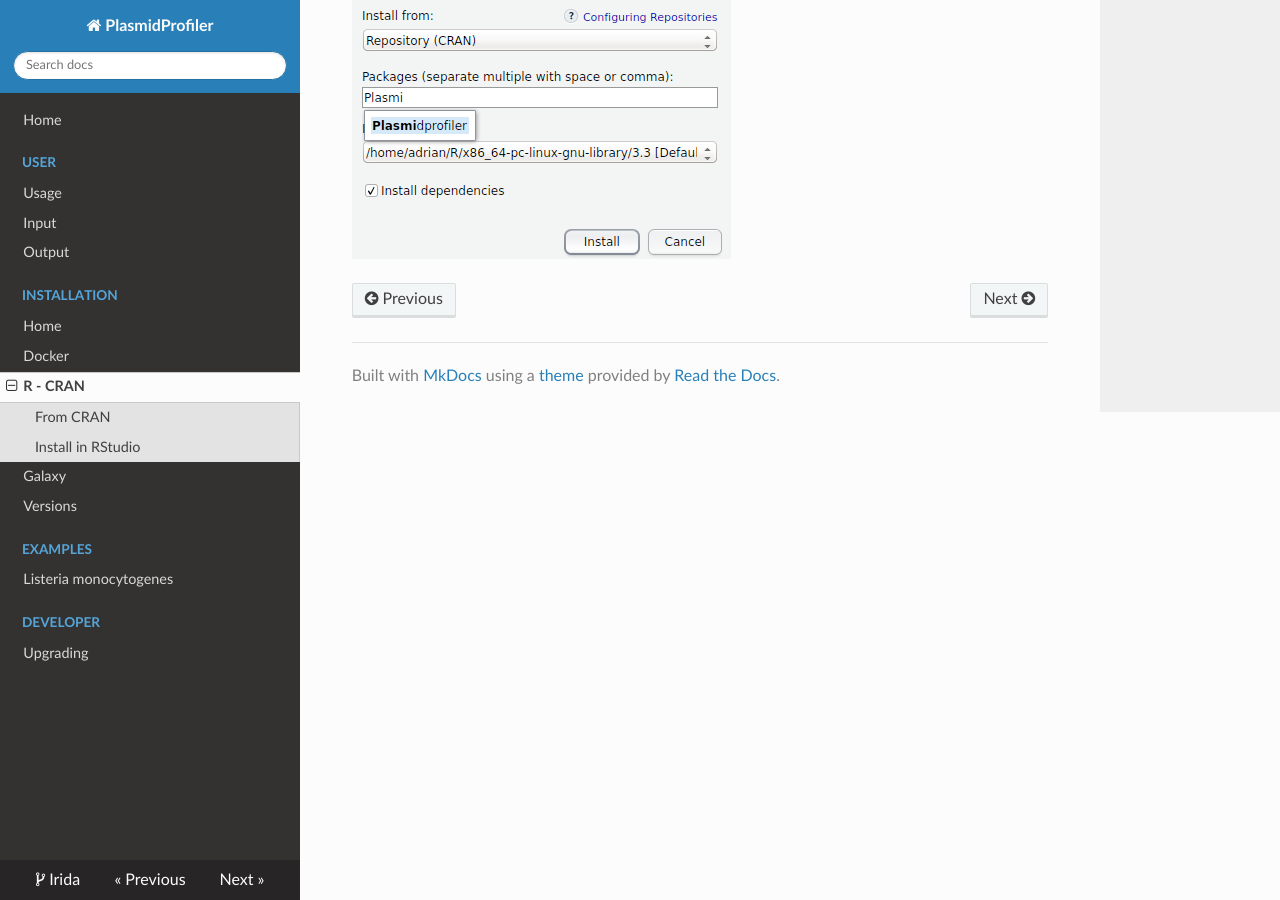
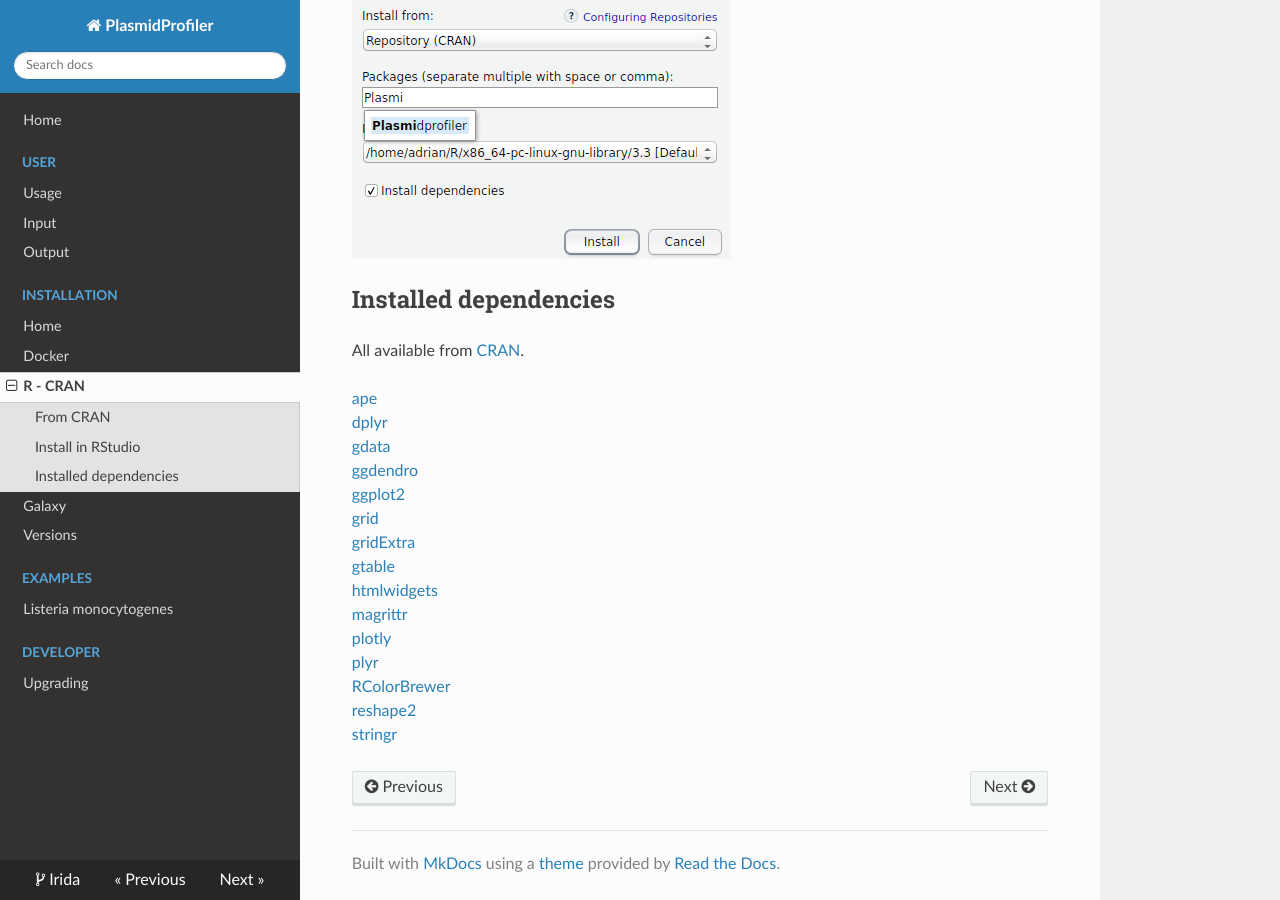
Before and after one commit to phac-nml/plasmidprofiler-galaxy, an MkDocs documentation site: the page built from docs/install/r-cran.md, in a window 1280 px wide and 900 px high, scrolled down 624 px. Built offline with MkDocs 1.6.1, drawn with Linux system fonts in a browser that asks for light colours; nearby versions of some CDN libraries; old or Windows-style settings are respelled for this version of MkDocs.

Commit message:
Updated r-cran to include links to all dependencies.

```diff
--- a/docs/install/r-cran.md
+++ b/docs/install/r-cran.md
@@ -19,6 +19,25 @@
 
 ![Install in RStudio][]
 
+## Installed dependencies
+
+All available from [CRAN][].
+
+[ape][]
+[dplyr][]
+[gdata][]
+[ggdendro][]
+[ggplot2][]
+[grid][]
+[gridExtra][]
+[gtable][]
+[htmlwidgets][]
+[magrittr][]
+[plotly][]
+[plyr][]
+[RColorBrewer][]
+[reshape2][]
+[stringr][]
 
 
 
@@ -33,8 +52,18 @@
 [CRAN]: https://cran.r-project.org/package=Plasmidprofiler
 [RStudio]: https://www.rstudio.com/
 [Install in RStudio]: images/installInRStudio.png
-
-
-
-[Vagrant]:  https://www.vagrantup.com/
-[Packer]: https://packer.io/
+[ape]: https://cran.r-project.org/package=ape
+[dplyr]: https://cran.r-project.org/package=dplyr
+[gdata]: https://cran.r-project.org/package=gdata
+[ggdendro]: https://cran.r-project.org/package=ggdendro
+[ggplot2]: https://cran.r-project.org/package=ggplot2
+[grid]: https://cran.r-project.org/package=grid
+[gridExtra]: https://cran.r-project.org/package=gridExtra
+[gtable]: https://cran.r-project.org/package=gtable
+[htmlwidgets]: https://cran.r-project.org/package=htmlwidgets
+[magrittr]: https://cran.r-project.org/package=magrittr
+[plotly]: https://cran.r-project.org/package=plotly
+[plyr]: https://cran.r-project.org/package=plyr
+[RColorBrewer]: https://cran.r-project.org/package=RColorBrewer
+[reshape2]: https://cran.r-project.org/package=reshape2
+[stringr]: https://cran.r-project.org/package=stringr
```
